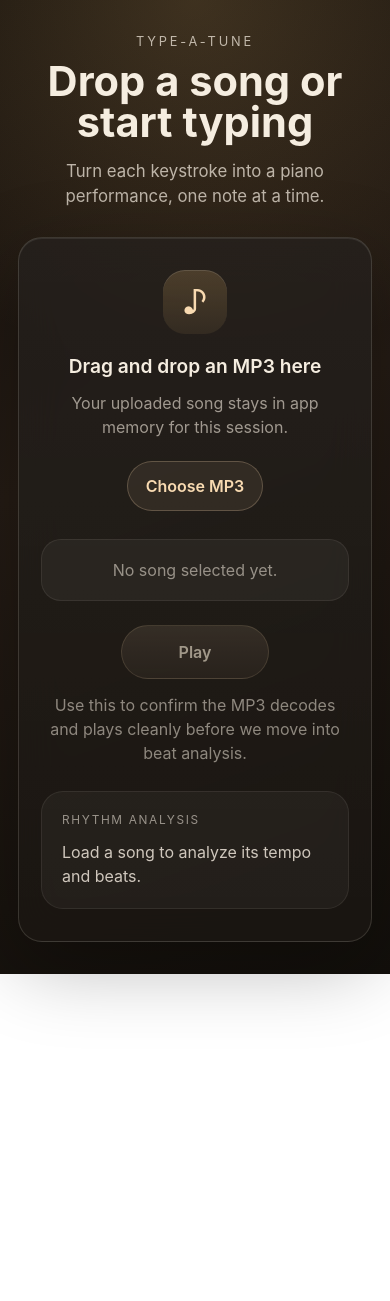
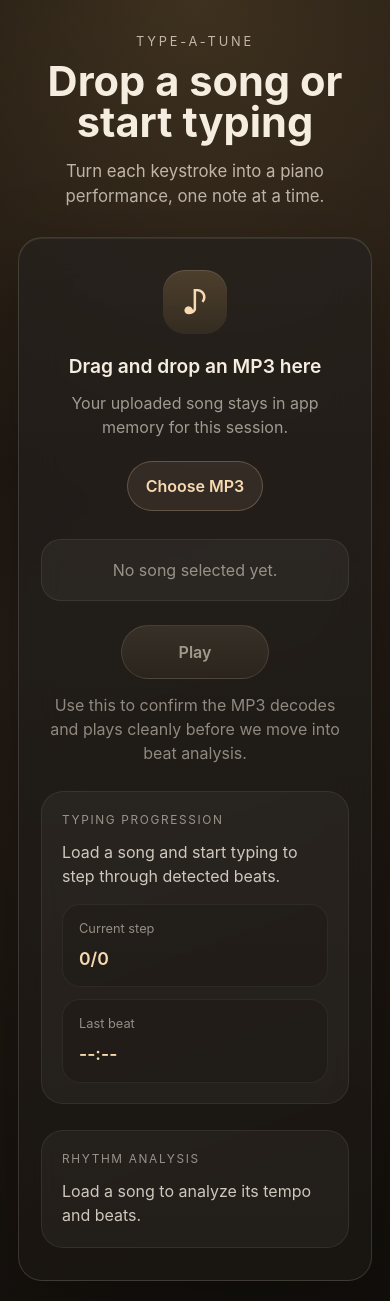
Before and after one commit to shariqsk/Type-a-tune, a React (Vite) app: page / in a window 390 px wide. Shown: the top 1301 px of the page. Before the commit the page ends 974 px from the top, so only its background shows below. Built offline with nearby package versions, Linux system fonts and the light colour scheme.

Commit message:
Add typing performance tracking to Type-a-tune app. Implement key event handling for typing progression through detected beats, and enhance UI with new typing panel and statistics components. Update CSS for improved styling of typing elements and responsiveness.

```diff
--- a/src/App.css
+++ b/src/App.css
@@ -229,6 +229,42 @@ h1 {
   color: rgba(245, 237, 224, 0.52);
 }
 
+.typing-panel {
+  margin-top: 26px;
+  padding: 20px;
+  border-radius: 22px;
+  text-align: left;
+  background: rgba(255, 255, 255, 0.04);
+  border: 1px solid rgba(245, 237, 224, 0.08);
+}
+
+.typing-stats {
+  margin-top: 16px;
+  display: grid;
+  grid-template-columns: repeat(2, minmax(0, 1fr));
+  gap: 12px;
+}
+
+.typing-stat {
+  padding: 14px 16px;
+  border-radius: 18px;
+  background: rgba(0, 0, 0, 0.12);
+  border: 1px solid rgba(245, 237, 224, 0.06);
+}
+
+.typing-stat-label {
+  margin: 0;
+  font-size: 0.8rem;
+  color: rgba(245, 237, 224, 0.54);
+}
+
+.typing-stat-value {
+  margin: 8px 0 0;
+  color: #f8dab1;
+  font-size: 1.1rem;
+  font-weight: 600;
+}
+
 .analysis-panel {
   margin-top: 26px;
   padding: 20px;
@@ -300,4 +336,8 @@ h1 {
     width: 64px;
     height: 64px;
   }
+
+  .typing-stats {
+    grid-template-columns: 1fr;
+  }
 }
--- a/src/App.tsx
+++ b/src/App.tsx
@@ -204,15 +204,39 @@ const analyzeAudioBuffer = (audioBuffer: AudioBuffer): AnalysisResult => {
   };
 };
 
+const isTypingPerformanceKey = (event: KeyboardEvent) => {
+  if (event.metaKey || event.ctrlKey || event.altKey || event.repeat) {
+    return false;
+  }
+
+  if (event.key === "Backspace") {
+    return false;
+  }
+
+  if (
+    event.target instanceof HTMLInputElement ||
+    event.target instanceof HTMLTextAreaElement ||
+    event.target instanceof HTMLSelectElement ||
+    (event.target instanceof HTMLElement && event.target.isContentEditable)
+  ) {
+    return false;
+  }
+
+  return event.key.length === 1 || event.key === " " || event.key === "Enter";
+};
+
 function App() {
   const dropzoneRef = useRef<HTMLElement | null>(null);
   const fileInputRef = useRef<HTMLInputElement | null>(null);
   const audioContextRef = useRef<AudioContext | null>(null);
   const audioBufferRef = useRef<AudioBuffer | null>(null);
   const sourceNodeRef = useRef<AudioBufferSourceNode | null>(null);
+  const sliceSourceNodeRef = useRef<AudioBufferSourceNode | null>(null);
+  const sliceGainNodeRef = useRef<GainNode | null>(null);
   const startedAtRef = useRef(0);
   const pausedAtRef = useRef(0);
   const manualStopRef = useRef(false);
+  const currentBeatIndexRef = useRef(0);
   const [isDragActive, setIsDragActive] = useState(false);
   const [uploadedSong, setUploadedSong] = useState<UploadedSong | null>(null);
   const [uploadError, setUploadError] = useState<string | null>(null);
@@ -227,6 +251,11 @@ function App() {
   >("idle");
   const [analysisError, setAnalysisError] = useState<string | null>(null);
   const [analysisResult, setAnalysisResult] = useState<AnalysisResult | null>(null);
+  const [performanceStep, setPerformanceStep] = useState(0);
+  const [lastTriggeredBeat, setLastTriggeredBeat] = useState<number | null>(null);
+  const [performanceStatus, setPerformanceStatus] = useState(
+    "Load a song and start typing to step through detected beats.",
+  );
 
   const handleDragState = (isActive: boolean) => {
     setIsDragActive(isActive);
@@ -266,6 +295,34 @@ function App() {
     sourceNode.stop();
     sourceNode.disconnect();
     sourceNodeRef.current = null;
+  };
+
+  const stopSlicePlayback = () => {
+    const sliceSourceNode = sliceSourceNodeRef.current;
+    const sliceGainNode = sliceGainNodeRef.current;
+
+    if (sliceSourceNode) {
+      sliceSourceNode.stop();
+      sliceSourceNode.disconnect();
+      sliceSourceNodeRef.current = null;
+    }
+
+    if (sliceGainNode) {
+      sliceGainNode.disconnect();
+      sliceGainNodeRef.current = null;
+    }
+  };
+
+  const pauseTransportPlayback = () => {
+    const audioContext = audioContextRef.current;
+
+    if (!audioContext || !sourceNodeRef.current) {
+      return;
+    }
+
+    pausedAtRef.current = audioContext.currentTime - startedAtRef.current;
+    stopPlayback();
+    setAudioState("paused");
   };
 
   const formatTime = (value: number | null) => {
@@ -368,9 +425,14 @@ function App() {
     const loadUploadedSong = async () => {
       if (!uploadedSong) {
         stopPlayback();
+        stopSlicePlayback();
         audioBufferRef.current = null;
         setDecodedAudioBuffer(null);
         pausedAtRef.current = 0;
+        currentBeatIndexRef.current = 0;
+        setPerformanceStep(0);
+        setLastTriggeredBeat(null);
+        setPerformanceStatus("Load a song and start typing to step through detected beats.");
         setAudioState("idle");
         setTrackDuration(null);
         setAudioError(null);
@@ -378,9 +440,14 @@ function App() {
       }
 
       stopPlayback();
+      stopSlicePlayback();
       audioBufferRef.current = null;
       setDecodedAudioBuffer(null);
       pausedAtRef.current = 0;
+      currentBeatIndexRef.current = 0;
+      setPerformanceStep(0);
+      setLastTriggeredBeat(null);
+      setPerformanceStatus("Decoding the selected MP3...");
       setAudioState("loading");
       setTrackDuration(null);
       setAudioError(null);
@@ -437,6 +504,10 @@ function App() {
       setAnalysisState("idle");
       setAnalysisError(null);
       setAnalysisResult(null);
+      currentBeatIndexRef.current = 0;
+      setPerformanceStep(0);
+      setLastTriggeredBeat(null);
+      setPerformanceStatus("Load a song and start typing to step through detected beats.");
       return;
     }
 
@@ -448,6 +519,14 @@ function App() {
         const result = analyzeAudioBuffer(decodedAudioBuffer);
         setAnalysisResult(result);
         setAnalysisState("ready");
+        currentBeatIndexRef.current = 0;
+        setPerformanceStep(0);
+        setLastTriggeredBeat(null);
+        setPerformanceStatus(
+          result.beatPositions.length > 0
+            ? "Typing mode is ready. Press any key to advance to the next beat."
+            : "No reliable beats were detected for typing progression yet.",
+        );
 
         console.log("Detected beat timestamps (s):", result.beatPositions);
         console.log("Detected energy peaks (s):", result.energyPeaks);
@@ -466,9 +545,105 @@ function App() {
   useEffect(() => {
     return () => {
       stopPlayback();
+      stopSlicePlayback();
       void audioContextRef.current?.close();
     };
   }, []);
+
+  useEffect(() => {
+    const handleKeyDown = (event: KeyboardEvent) => {
+      if (!isTypingPerformanceKey(event)) {
+        return;
+      }
+
+      const audioBuffer = audioBufferRef.current;
+      const beatPositions = analysisResult?.beatPositions ?? [];
+
+      if (!audioBuffer || beatPositions.length === 0 || analysisState !== "ready") {
+        return;
+      }
+
+      const beatIndex = currentBeatIndexRef.current;
+
+      if (beatIndex >= beatPositions.length) {
+        event.preventDefault();
+        setPerformanceStatus("Reached the end of the detected beat map.");
+        return;
+      }
+
+      event.preventDefault();
+      pauseTransportPlayback();
+      stopSlicePlayback();
+
+      const startTime = beatPositions[beatIndex];
+      const nextTime =
+        beatPositions[beatIndex + 1] ??
+        Math.min(audioBuffer.duration, startTime + 0.28);
+      const sliceDuration = Math.max(
+        0.1,
+        Math.min(0.42, Math.max(nextTime - startTime, 0.16)),
+      );
+
+      void (async () => {
+        try {
+          const audioContext = await ensureAudioContext();
+          const sourceNode = audioContext.createBufferSource();
+          const gainNode = audioContext.createGain();
+          const now = audioContext.currentTime;
+          const safeStart = Math.min(
+            Math.max(0, startTime),
+            Math.max(0, audioBuffer.duration - 0.02),
+          );
+          const safeDuration = Math.min(sliceDuration, audioBuffer.duration - safeStart);
+
+          sourceNode.buffer = audioBuffer;
+          gainNode.gain.setValueAtTime(0.0001, now);
+          gainNode.gain.linearRampToValueAtTime(0.9, now + 0.012);
+          gainNode.gain.setValueAtTime(0.9, now + Math.max(0.024, safeDuration - 0.04));
+          gainNode.gain.linearRampToValueAtTime(0.0001, now + safeDuration);
+
+          sourceNode.connect(gainNode);
+          gainNode.connect(audioContext.destination);
+
+          sliceSourceNodeRef.current = sourceNode;
+          sliceGainNodeRef.current = gainNode;
+
+          sourceNode.onended = () => {
+            sourceNode.disconnect();
+            gainNode.disconnect();
+
+            if (sliceSourceNodeRef.current === sourceNode) {
+              sliceSourceNodeRef.current = null;
+            }
+
+            if (sliceGainNodeRef.current === gainNode) {
+              sliceGainNodeRef.current = null;
+            }
+          };
+
+          sourceNode.start(0, safeStart, safeDuration);
+
+          currentBeatIndexRef.current += 1;
+          setPerformanceStep(currentBeatIndexRef.current);
+          setLastTriggeredBeat(startTime);
+          setPerformanceStatus(
+            `Triggered beat ${currentBeatIndexRef.current} of ${beatPositions.length}.`,
+          );
+        } catch (error) {
+          setPerformanceStatus("Unable to play the detected beat slice.");
+          setAudioError(
+            error instanceof Error ? error.message : "Slice playback failed.",
+          );
+        }
+      })();
+    };
+
+    window.addEventListener("keydown", handleKeyDown);
+
+    return () => {
+      window.removeEventListener("keydown", handleKeyDown);
+    };
+  }, [analysisResult, analysisState]);
 
   const handlePlay = async () => {
     const audioBuffer = audioBufferRef.current;
@@ -503,15 +678,7 @@ function App() {
   };
 
   const handlePause = () => {
-    const audioContext = audioContextRef.current;
-
-    if (!audioContext || !sourceNodeRef.current) {
-      return;
-    }
-
-    pausedAtRef.current = audioContext.currentTime - startedAtRef.current;
-    stopPlayback();
-    setAudioState("paused");
+    pauseTransportPlayback();
   };
 
   const beatPreview = analysisResult?.beatPositions.slice(0, 16) ?? [];
@@ -627,6 +794,27 @@ function App() {
           </p>
         </div>
 
+        <section className="typing-panel" aria-live="polite">
+          <p className="analysis-label">Typing progression</p>
+          <p className="analysis-summary">{performanceStatus}</p>
+
+          <div className="typing-stats">
+            <div className="typing-stat">
+              <p className="typing-stat-label">Current step</p>
+              <p className="typing-stat-value">
+                {performanceStep}/{analysisResult?.beatPositions.length ?? 0}
+              </p>
+            </div>
+
+            <div className="typing-stat">
+              <p className="typing-stat-label">Last beat</p>
+              <p className="typing-stat-value">
+                {lastTriggeredBeat === null ? "--:--" : `${lastTriggeredBeat.toFixed(2)}s`}
+              </p>
+            </div>
+          </div>
+        </section>
+
         <section className="analysis-panel" aria-live="polite">
           <p className="analysis-label">Rhythm analysis</p>
           <p className="analysis-summary">
```
